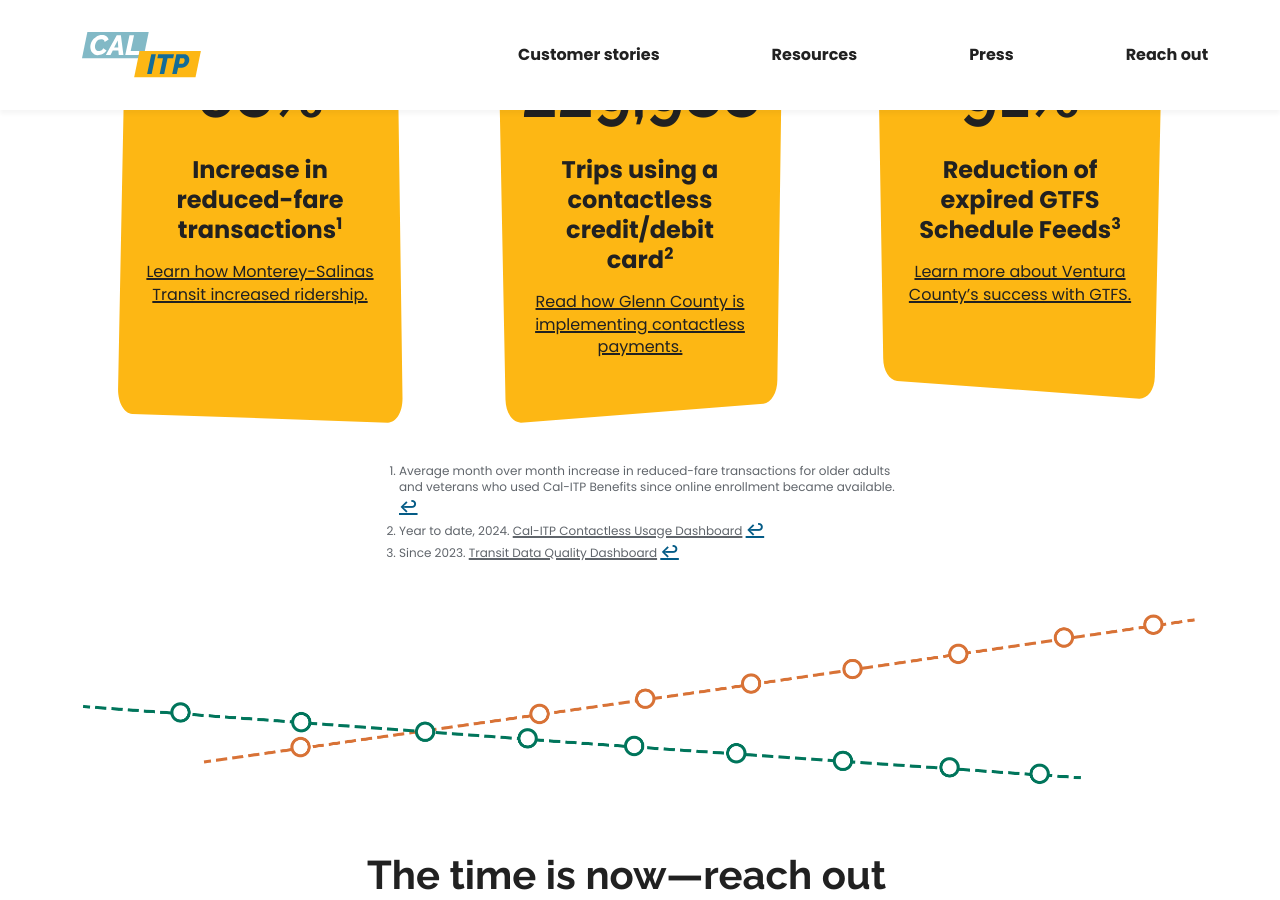
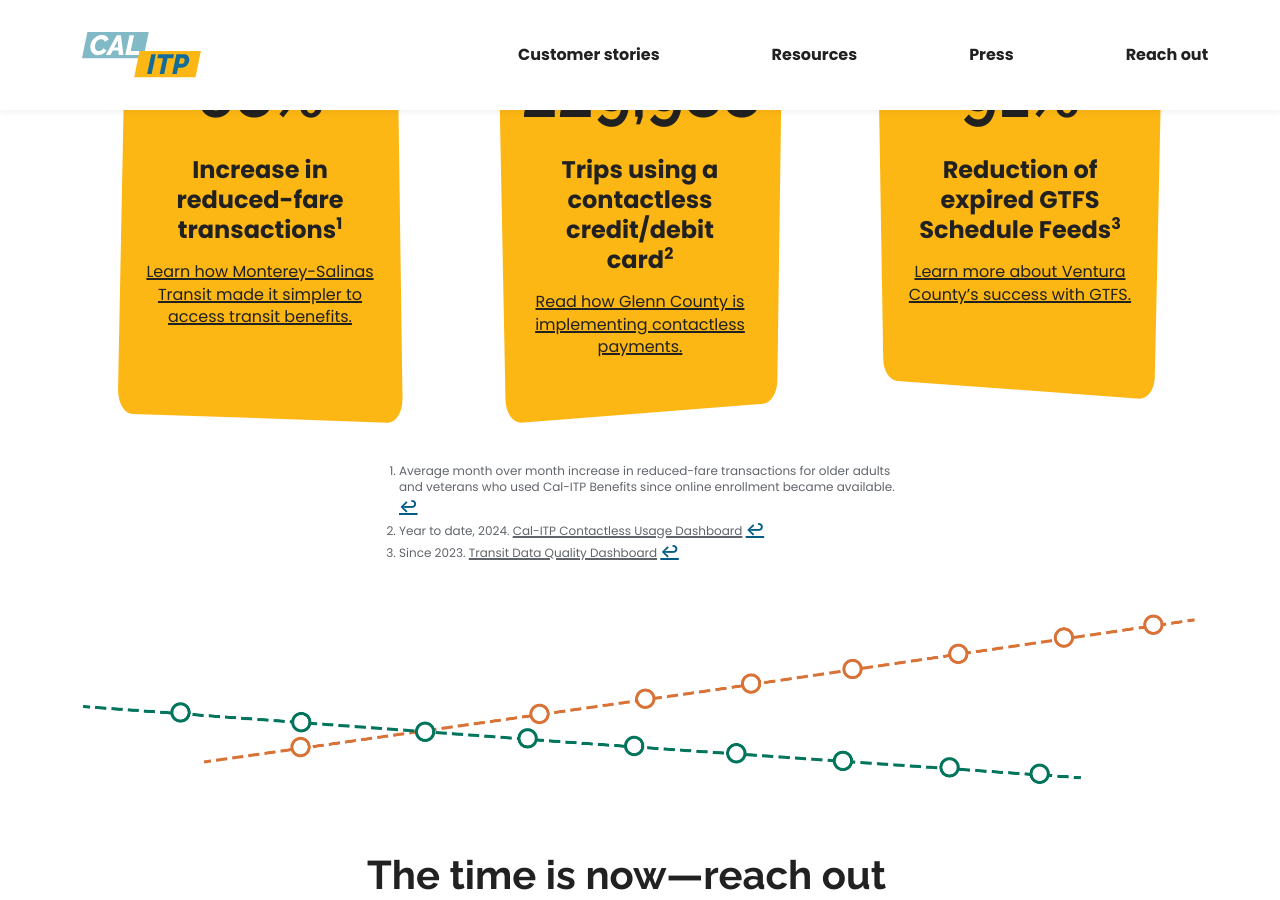
Before and after one commit to cal-itp/calitp.org, a Jekyll site: the page built from src/index.html, in a window 1280 px wide and 900 px high, scrolled down 3736 px. Built offline with Jekyll 4.4.1, drawn with Linux system fonts in a browser that asks for light colours.

Commit message:
fix(stats): MSt blurb

```diff
--- a/src/_includes/home-stats.html
+++ b/src/_includes/home-stats.html
@@ -33,7 +33,7 @@
           >
         </p>
         <a class="pb-3 mb-3 mb-lg-5 fw-normal link-body-emphasis d-inline-block" href="/customer-stories#stories-benefits-MST"
-          >Learn how Monterey-Salinas Transit increased ridership.</a
+          >Learn how Monterey-Salinas Transit made it simpler to access transit benefits.</a
         >
       </div>
       <div class="col-11 mb-4 mt-2 mt-lg-0 mb-lg-0 col-lg-3 px-4 offset-lg-1 text-center background-yellow-4 clipped-home-stat-2">
```
